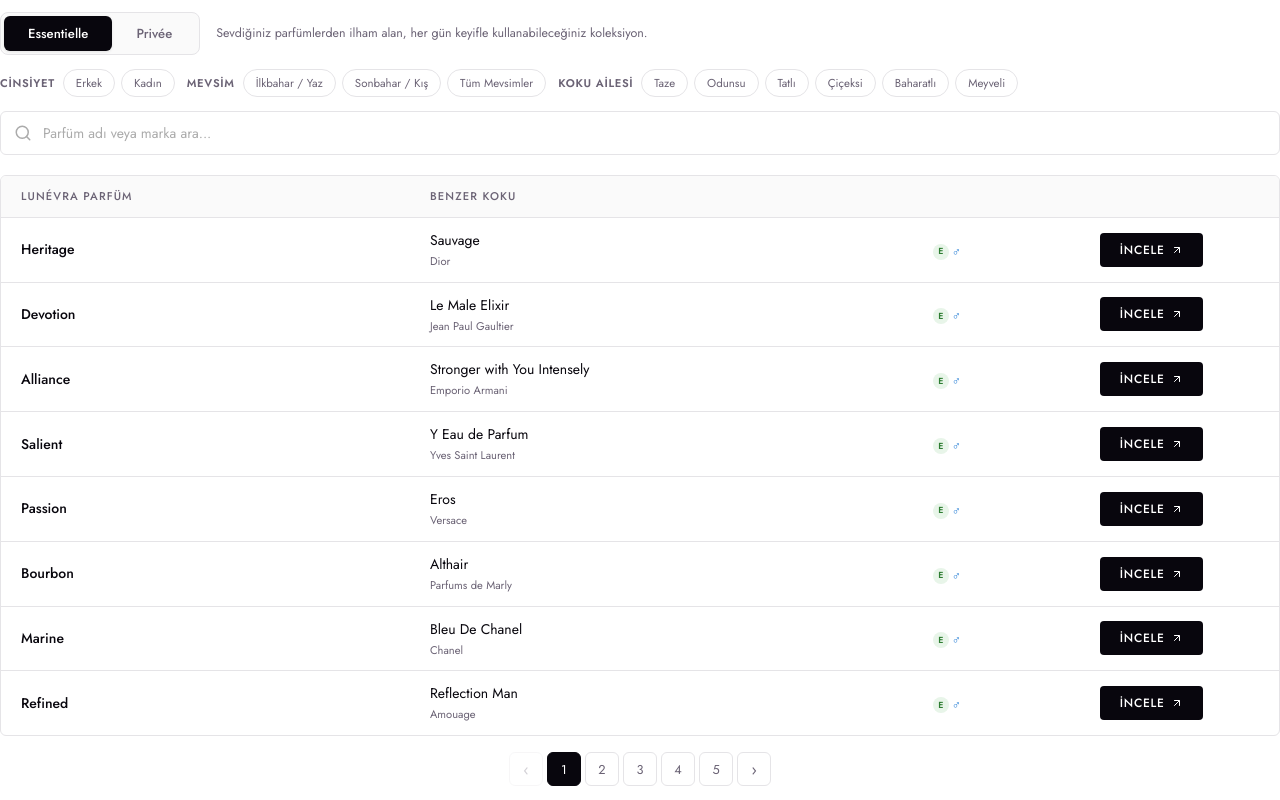
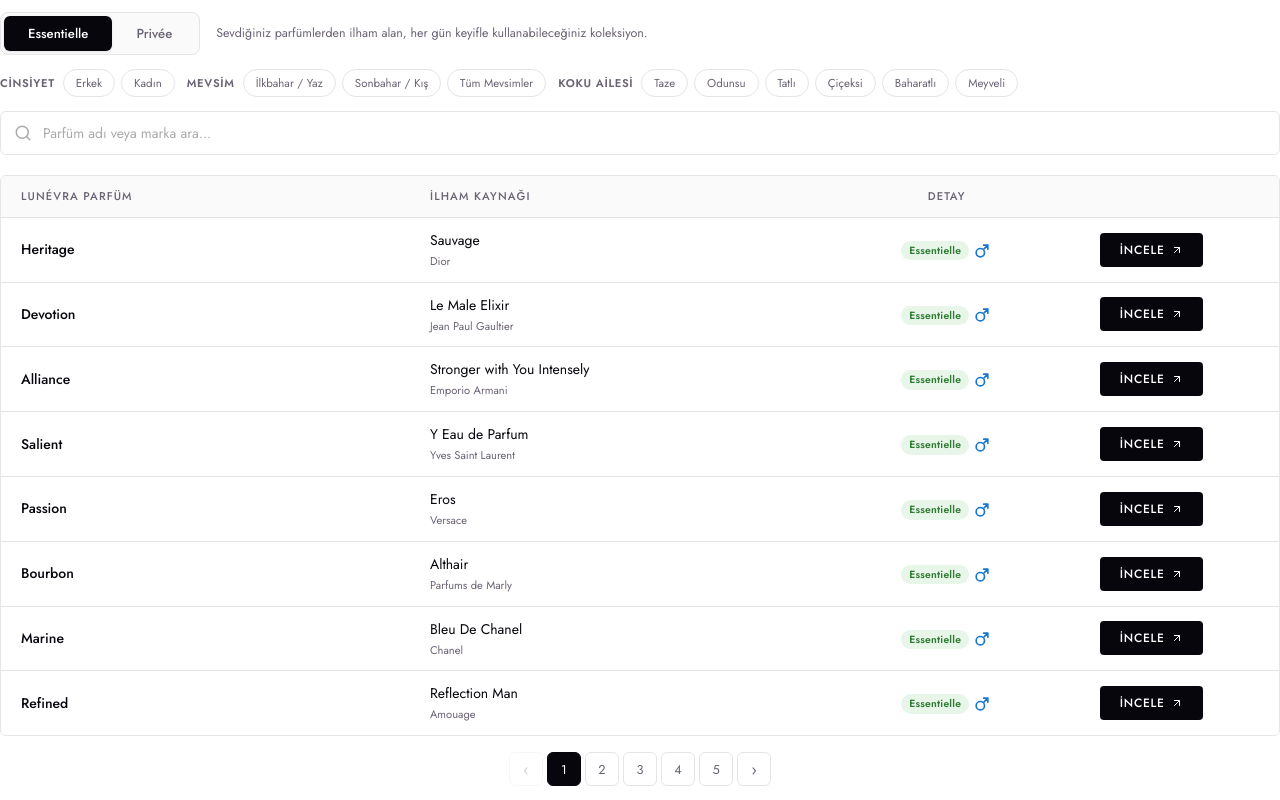
Before and after one commit to emincankarasoy/lunevra-pd, a website built with Vite: page index.html in a window 1280 px wide. Built offline with nearby package versions, Linux system fonts and the light colour scheme.

Commit message:
SVG gender icons, full collection names, column headers

```diff
--- a/src/style.css
+++ b/src/style.css
@@ -282,31 +282,30 @@
   flex-shrink: 0;
 }
 
-.col-dot {
-  display: inline-flex;
-  align-items: center;
-  justify-content: center;
-  width: 16px;
-  height: 16px;
-  border-radius: 50%;
-  font-size: 0.55rem;
-  font-weight: 700;
-  line-height: 1;
+.col-badge {
+  display: inline-block;
+  padding: 2px 8px;
+  border-radius: 9999px;
+  font-size: 0.65rem;
+  font-weight: 600;
+  letter-spacing: 0.02em;
+  white-space: nowrap;
 }
 
-.col-dot.essentielle {
+.col-badge.essentielle {
   background: #e8f5e9;
   color: #2e7d32;
 }
 
-.col-dot.privee {
+.col-badge.privee {
   background: #f3e5f5;
   color: #7b1fa2;
 }
 
 .gender-icon {
-  font-size: 0.75rem;
-  line-height: 1;
+  width: 20px;
+  height: 20px;
+  vertical-align: middle;
 }
 
 .gender-icon.erkek {
--- a/src/table.ts
+++ b/src/table.ts
@@ -3,9 +3,9 @@
 const ARROW_ICON = `<svg viewBox="0 0 24 24" fill="none" stroke="currentColor" stroke-width="2" stroke-linecap="round" stroke-linejoin="round"><path d="M7 17l9.2-9.2M17 17V7H7"/></svg>`;
 
 const GENDER_ICON: Record<string, string> = {
-  erkek: `<span class="gender-icon erkek" title="Erkek">♂</span>`,
-  kadin: `<span class="gender-icon kadin" title="Kadın">♀</span>`,
-  unisex: `<span class="gender-icon unisex" title="Unisex">♂♀</span>`,
+  erkek: `<svg class="gender-icon erkek" viewBox="0 0 24 24" fill="none" stroke="currentColor" stroke-width="2" stroke-linecap="round" stroke-linejoin="round"><circle cx="10" cy="14" r="5"/><path d="M19 5l-4.5 4.5M19 5h-5M19 5v5"/></svg>`,
+  kadin: `<svg class="gender-icon kadin" viewBox="0 0 24 24" fill="none" stroke="currentColor" stroke-width="2" stroke-linecap="round" stroke-linejoin="round"><circle cx="12" cy="9" r="5"/><path d="M12 14v7M9 18h6"/></svg>`,
+  unisex: `<svg class="gender-icon unisex" viewBox="0 0 24 24" fill="none" stroke="currentColor" stroke-width="2" stroke-linecap="round" stroke-linejoin="round"><circle cx="12" cy="12" r="5"/><path d="M12 7V2M15 3l-3 4-3-4M12 17v5M9 21l3-4 3 4"/></svg>`,
 };
 
 function escapeHtml(text: string): string {
@@ -16,8 +16,8 @@
 
 function collectionBadge(collection: Collection): string {
   return collection === "privee"
-    ? `<span class="col-dot privee" title="Privée">P</span>`
-    : `<span class="col-dot essentielle" title="Essentielle">E</span>`;
+    ? `<span class="col-badge privee">Privée</span>`
+    : `<span class="col-badge essentielle">Essentielle</span>`;
 }
 
 export function renderTable(perfumes: Perfume[], collection: Collection, page: number, perPage: number): string {
@@ -68,8 +68,8 @@
         <thead>
           <tr>
             <th>Lunévra Parfüm</th>
-            <th>Benzer Koku</th>
-            <th></th>
+            <th>İlham Kaynağı</th>
+            <th>Detay</th>
             <th></th>
           </tr>
         </thead>
```
